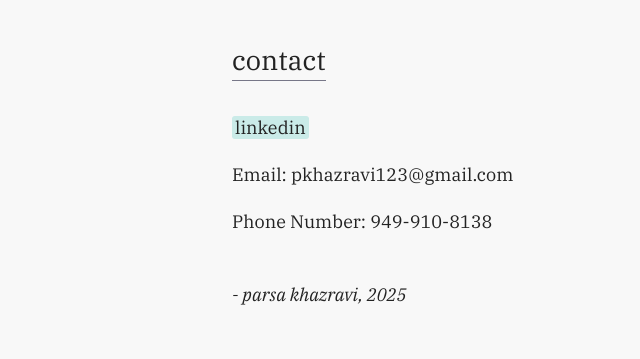
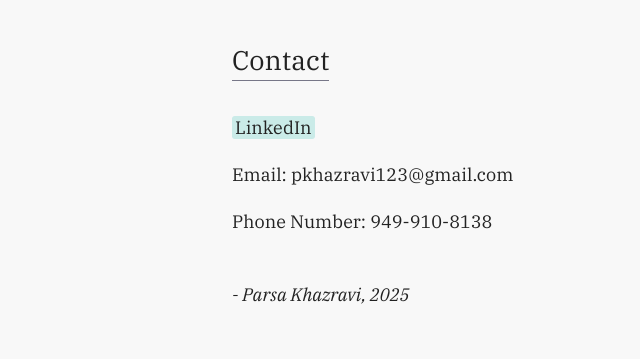
Before and after one commit to ParsaKhazravi/parsakhazravi.github.io, a plain HTML site: page index.html in a window 1280 px wide. Shown: the part 1451-1810 px from the top of the page, 58-698 px from the left. Drawn offline with Linux system fonts and the light colour scheme; a script that the page names is missing.

Commit message:
Update index.html

```diff
--- a/index.html
+++ b/index.html
@@ -9,10 +9,7 @@
     <link rel="icon" type="image/png" href="logo-white.png" sizes="32x32" />
     <link rel="icon" type="image/png" href="logo-white.png" sizes="16x16" />
 
-
     <title>Parsa Khazravi</title>
-
-
 </head>
 
 <body class="type-home">
@@ -22,50 +19,45 @@
                 <a href="/">parsakhazravi<span class="desktop">.io</span></a>
             </div>
             <nav>
-            <a target="_blank"href="ParsaKhazravi_Resume.pdf">Resume</a>
+                <a target="_blank" href="ParsaKhazravi_Resume.pdf">Resume</a>
+                <!-- Updated link to the new Fashion page -->
+                <a href="fashion.html">Fashion</a>
                 <div id="logo"><img src="logo.png"></div>
             </nav>
         </div>
     </header>
 
-
-
-
     <main aria-role="main">
         <div class="overlay">
             <h1 id="Hi-im-parsa">Hi, I&rsquo;m Parsa</h1>
-<p> One of the most captivating concepts prevalent in today's society is the field of computer science. This expansive and dynamic industry offers numerous pathways and avenues for exploration and comprehension.</p>
+            <p>One of the most captivating concepts prevalent in today's society is the field of computer science. This expansive and dynamic industry offers numerous pathways and avenues for exploration and comprehension.</p>
             <p>The primary catalyst behind my decision to pursue a career in this field is the desire to actively participate in transformative change. However, this is not just any ordinary change; it pertains to revolutionizing the world and shaping the future. This prospect not only ignites my curiosity but also propels me to generate innovative ideas and venture beyond conventional boundaries. Such profound transformations possess the potential to redefine our familiar reality and propel us towards a progressive future that is not only sustainable but also embraced by a vast majority of individuals. </p>
 
             <h2 id="previously">Interests</h2>
-<p>
-While the computer science industry presents numerous avenues, a select few have captured my attention, particularly from a product management perspective. These include, but are not limited to:</p>
+            <p>While the computer science industry presents numerous avenues, a select few have captured my attention, particularly from a product management perspective. These include, but are not limited to:</p>
             <ul>
                 <li><strong>Botting/Reselling</strong> - The intersection of software and the reselling market intrigues me. I am fascinated by the opportunity to create a fluid and automated product that caters to everyone's reselling needs while ensuring inclusivity. </li>
                 <li><strong>Video Games</strong> - Understanding the fundamental aspects of the video game industry is of great interest to me. Subgenres like augmented reality and spatial recognition not only captivate me but also hold the potential to shape the future of this vertical. Exploring these areas from a product management standpoint excites me. </li>
                 <li><strong>Automobile/Cars</strong> - The concept of cars and the software driving them has always fascinated me. Self-driving cars not only represent the future but also offer the potential for safer transportation. Gaining a comprehensive understanding of the software intricacies in this category will contribute to a flourishing future, especially from a product management perspective. </li>
                 <li><strong>Climate Tech</strong> - This field stands out as one of the most captivating and significant areas within computer science. The progress required in this industry is immense. Time is a critical factor, as failure to take steps toward eco-sustainability could result in irreversible damage to our planet. Exploring and contributing to climate tech from a product management standpoint holds great importance to me. </li>
             </ul>
+
             <p></p>
             <p></p>
             <p></p>
             <p></p>
             <p><span id="contact"></span></p>
-<h2 id="get-in-touch">contact</h2>
-<p><a href="https://www.linkedin.com/feed/?trk=guest_homepage-basic_nav-header-signin">linkedin</a></p>
-<p> Email: pkhazravi123@gmail.com </p>
-<p> Phone Number: 949-910-8138 </p>
-
-
+            <h2 id="get-in-touch">Contact</h2>
+            <p><a href="https://www.linkedin.com/feed/?trk=guest_homepage-basic_nav-header-signin">LinkedIn</a></p>
+            <p>Email: pkhazravi123@gmail.com</p>
+            <p>Phone Number: 949-910-8138</p>
         </div>
     </main>
-
-
 
     <footer>
         <div class="overlay">
             <div class="left">
-            <p>- parsa khazravi, 2025</p>
+                <p>- Parsa Khazravi, 2025</p>
             </div>
             <div class="right">
                 <p>Q.E.D.</p>
@@ -73,8 +65,6 @@ While the computer science industry presents numerous avenues, a select few have
         </div>
     </footer>
 
-
-
     <script src="/js/torus.min.js"></script>
     <script src="/js/newsletter.js"></script>
 
```
Lines whose indentation alone changed are shown as unchanged.
